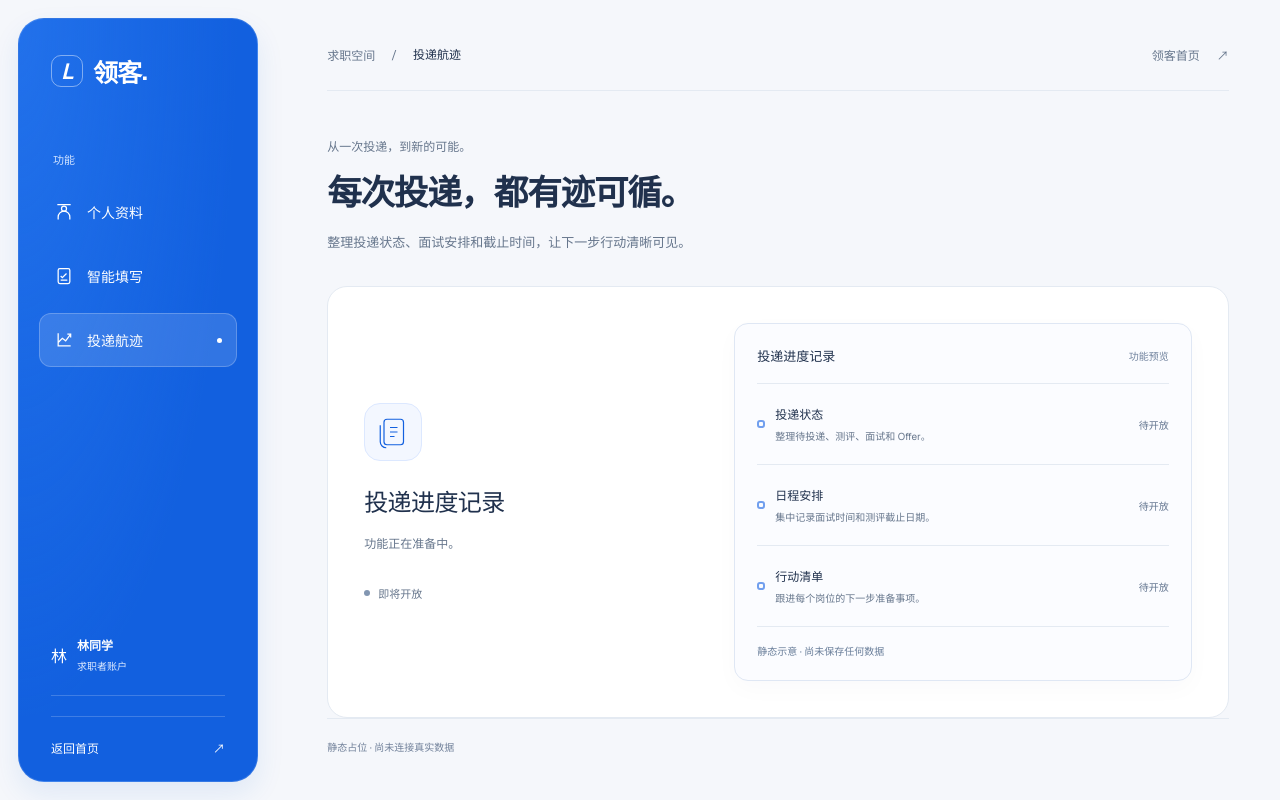
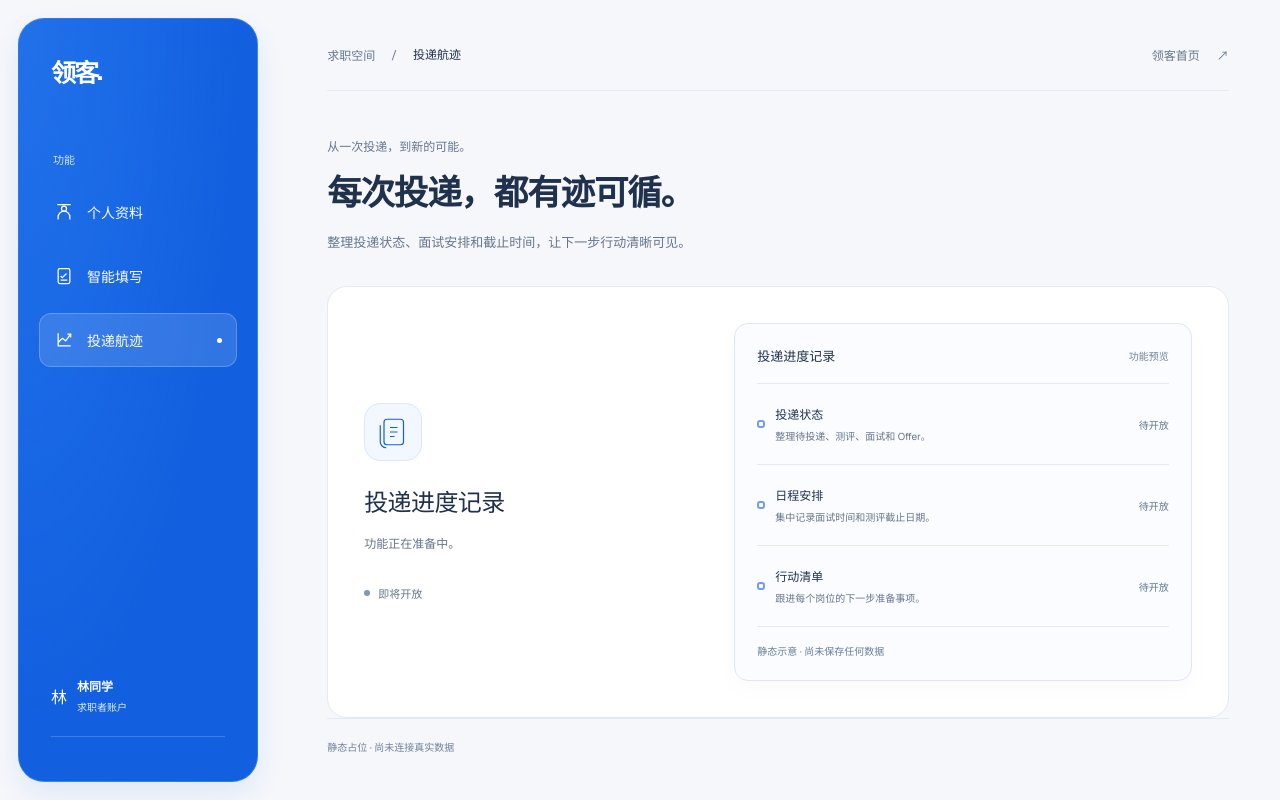
Before and after one commit to xiazhiyi99/LinkJobGo, a Next.js app in the folder apps/web/: page /workspace/applications in a window 1280 px wide. Built offline with nearby package versions, Linux system fonts and the light colour scheme.

Commit message:
Simplify workspace branding and remove home link

```diff
--- a/apps/web/app/workspace/workspace.css
+++ b/apps/web/app/workspace/workspace.css
@@ -25,9 +25,8 @@
   flex-direction: column;
 }
 .workspace-sidebar a:focus-visible { outline-color: white; }
-.workspace-brand { display:flex; align-items:center; gap: 10px; padding: 0 12px; font-size: 25px; font-weight: 600; letter-spacing: -.04em; }
-.brand-symbol { width: 32px; height:32px; display:grid; place-items:center; border:1px solid #ffffff70; border-radius:10px; font-size:22px; font-style:italic; }
-.brand-dot { margin-left: -9px; }
+.workspace-brand { display:flex; align-items:center; padding: 0 12px; font-size: 25px; font-weight: 700; letter-spacing: -.08em; }
+.brand-dot { margin-left: 0; color: #fff; }
 .sidebar-caption { display:none; }
 .workspace-nav-label { font-size:11px; margin:62px 14px 18px; color:#d1e3ff; }
 .workspace-nav { display:flex; flex-direction:column; gap:10px; }
@@ -42,7 +41,6 @@
 .user-card strong,.user-card small { display:block; }
 .user-card strong { font-size:12px; }
 .user-card small { margin-top:4px; color:#deebff; font-size:10px; }
-.sidebar-home { display:flex; justify-content:space-between; border-top:1px solid #ffffff30; padding-top:22px; font-size:12px; }
 .workspace-main { margin-left:276px; min-width:0; overflow-x:clip; }
 .workspace-content { max-width:1250px; margin:0 auto; padding:38px clamp(24px,4vw,64px) 24px; }
 .workspace-header { display:flex; justify-content:space-between; align-items:center; padding:8px 0 26px; border-bottom:1px solid var(--ws-line); }
--- a/apps/web/components/workspace/WorkspaceSidebar.tsx
+++ b/apps/web/components/workspace/WorkspaceSidebar.tsx
@@ -6,7 +6,7 @@ import { workspaceNavigation } from "../../features/workspace/navigation";
 export function WorkspaceSidebar() {
   const pathname = usePathname();
   return <aside className="workspace-sidebar">
-    <Link className="workspace-brand" href="/" aria-label="领客首页"><span className="brand-symbol" aria-hidden="true">L</span>领客<span className="brand-dot">.</span></Link>
+    <Link className="workspace-brand" href="/" aria-label="领客首页">领客<span className="brand-dot">.</span></Link>
     <div className="workspace-nav-label">功能</div>
     <nav className="workspace-nav" aria-label="功能导航">
       {workspaceNavigation.map((item, index) => <Link key={item.href} href={item.href} aria-current={pathname === item.href ? "page" : undefined} className={pathname === item.href ? "active" : ""}>
@@ -14,6 +14,6 @@ export function WorkspaceSidebar() {
         <span>{item.label}</span><span className="nav-indicator" aria-hidden="true" />
       </Link>)}
     </nav>
-    <div className="sidebar-bottom"><div className="user-card"><span className="avatar">林</span><div><strong>林同学</strong><small>求职者账户</small></div></div><Link href="/" className="sidebar-home">返回首页 <span aria-hidden="true">↗</span></Link></div>
+    <div className="sidebar-bottom"><div className="user-card"><span className="avatar">林</span><div><strong>林同学</strong><small>求职者账户</small></div></div></div>
   </aside>;
 }
```
